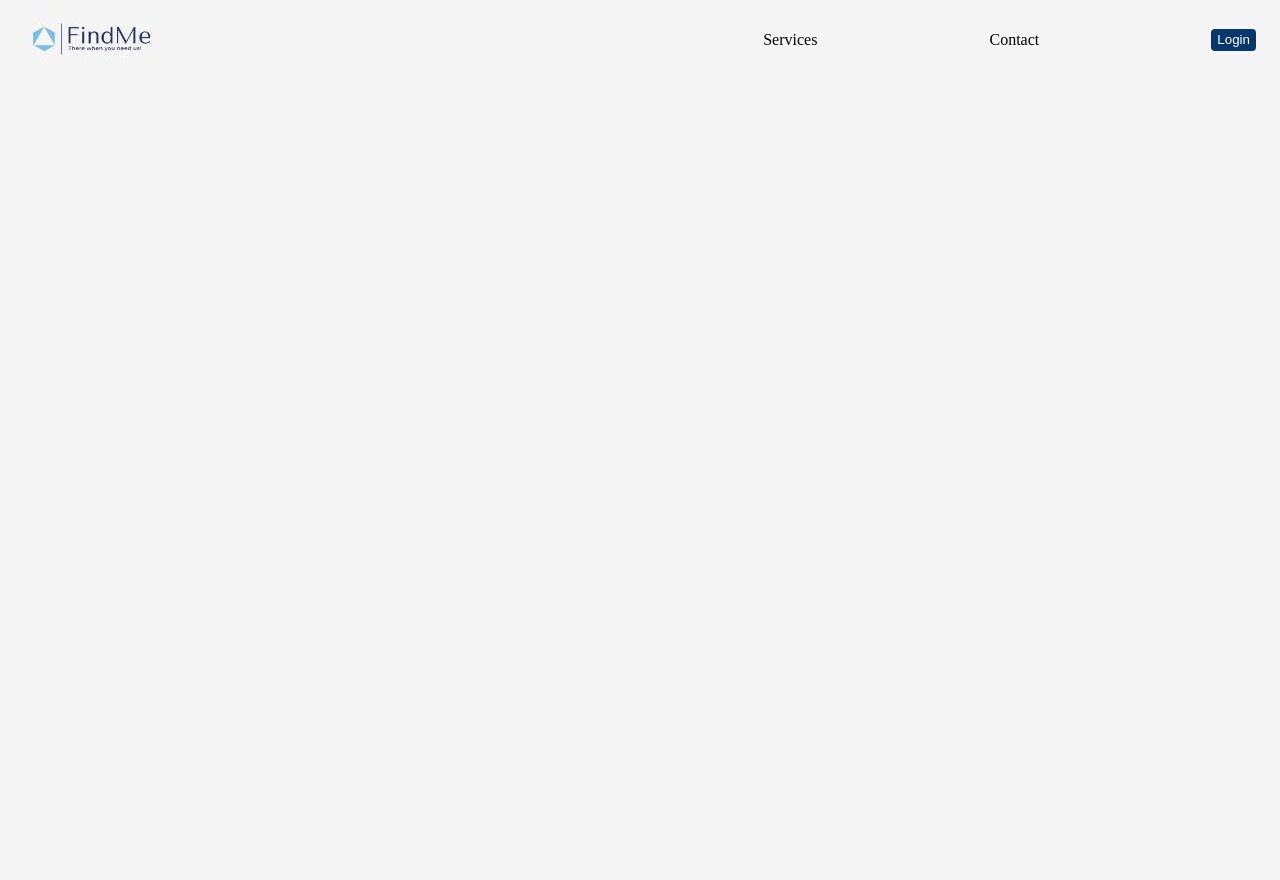
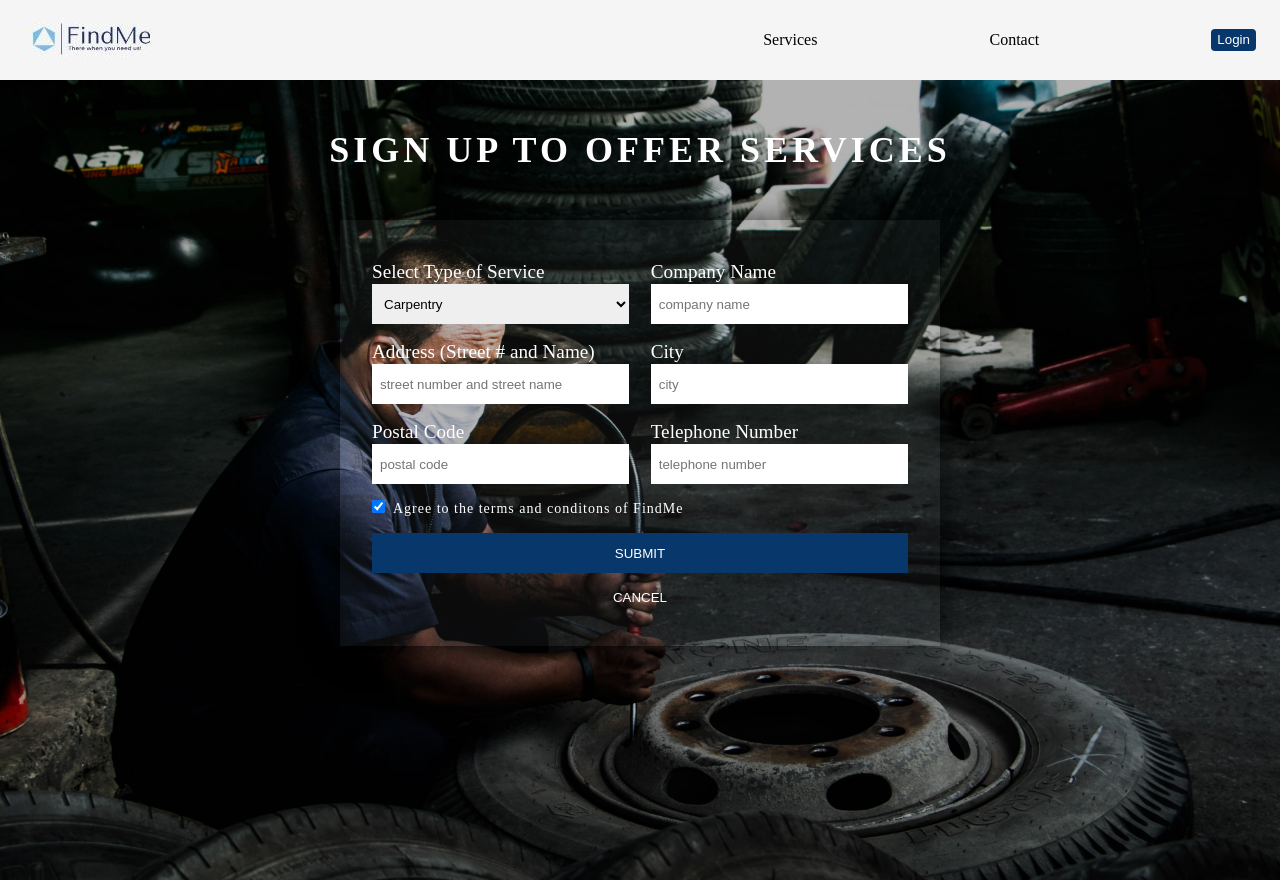
Before and after one commit to Al-Hackman/albert-hackman-capstone, a React (Create React App) app in the folder client/: page /service-providers/sign-up in a window 1280 px wide. Before the commit the page ends 800 px from the top, so only its background shows below. Built offline with nearby package versions, Linux system fonts and the light colour scheme.

Commit message:
Added Service Provider Sign Up Component

```diff
--- a/client/src/App.js
+++ b/client/src/App.js
@@ -6,6 +6,7 @@ import HomePage from './components/HomePage/HomePage';
 import SignIn from './components/SignIn/SignIn';
 import SignUp from './components/SignUp/SignUp';
 import ForgotPassword from './components/ForgotPassword/ForgotPassword';
+import ServiceProviderSignUp from './components/ServiceProviderSignUp/ServiceProviderSignUp';
 
 
 function App() {
@@ -32,6 +33,10 @@ function App() {
                       <SignUp />
                   </Route>
 
+                  <Route path="/service-providers/sign-up">
+                      <ServiceProviderSignUp />
+                  </Route>
+
                   {/* <Route path="/users/sign-up">
                       <SignUpPage />
                   </Route> */}
--- /dev/null
+++ b/client/src/components/ServiceProviderSignUp/ServiceProviderSignUp.jsx
@@ -0,0 +1,62 @@
+import React from 'react';
+import './serviceProviderSignUp.scss';
+
+
+
+
+function ServiceProviderSignUp() {
+    return (
+        <section className="sign-up-sp">
+            <div className="sign-up-sp__wrap">
+                <h1 className="sign-up-sp__title">SIGN UP TO OFFER SERVICES</h1>
+                <div className="sign-up-sp__form-wrap">
+                    <form className= "sign-up-sp__form">
+                        <div className="sign-up-sp__display-wrap">
+                            <div className="sign-up-sp__input-wrap">
+                                <label className="sign-up-sp__label" for="services">Select Type of Service</label>
+                                <select className="sign-up-sp__input" name="services">
+                                    <option value="carpentry">Carpentry</option>
+                                    <option value="auto-mechanic">Auto-Mechanic</option>
+                                    <option value="electrician">Electrician</option>
+                                    <option value="plumbing">Plumbing</option>
+                                    <option value="gardener">Gardener</option>
+                                </select>
+                            </div>
+                            <div className="sign-up-sp__input-wrap">
+                                <label className="sign-up-sp__label">Company Name</label>
+                                <input type="text" className="sign-up-sp__input" placeholder="company name"/>
+                            </div>
+                        </div>
+                        <div className="sign-up-sp__display-wrap">
+                            <div className="sign-up-sp__input-wrap">
+                                <label className="sign-up-sp__label">Address (Street # and Name)</label>
+                                <input type="text" className="sign-up-sp__input" placeholder="street number and street name"/>
+                            </div>
+                            <div className="sign-up-sp__input-wrap">
+                                <label className="sign-up-sp__label">City</label>
+                                <input type="text" className="sign-up-sp__input" placeholder="city"/>
+                            </div>
+                        </div>
+                        <div className="sign-up-sp__display-wrap">
+                            <div className="sign-up-sp__input-wrap">
+                                <label className="sign-up-sp__label">Postal Code</label>
+                                <input type="text" className="sign-up-sp__input" placeholder="postal code"/>
+                            </div>
+                            <div className="sign-up-sp__input-wrap">
+                                <label className="sign-up-sp__label">Telephone Number</label>
+                                <input type="text" className="sign-up-sp__input" placeholder="telephone number"/>
+                            </div>
+                        </div>
+                        <label className="sign-up-sp__checkbox">
+                            <input className="sign-up-sp__input-check" type="checkbox" name="checkbox" defaultChecked/>
+                            Agree to the terms and conditons of FindMe</label>
+                        <button className="sign-up-sp__btn" type="submit" value="Submit">SUBMIT</button>
+                        <button className="sign-up-sp__cancel" type="reset" value="Reset">CANCEL</button>
+                    </form>
+                </div>
+            </div>
+        </section>
+    )
+}
+
+export default ServiceProviderSignUp;
--- /dev/null
+++ b/client/src/components/ServiceProviderSignUp/serviceProviderSignUp.scss
@@ -0,0 +1,131 @@
+@use '../../styles/partials/variables' as *;
+@use '../../styles/partials/mixins' as *;
+
+
+.sign-up-sp{
+    background-image: url(../../assets/images/mechanic.jpg);
+    width: 100%;
+    background-repeat: repeat-x;
+    animation: slideleft 10s infinite linear;
+    -webkit-animation: slideleft 10s infinite linear;
+    background-size: cover;
+    -webkit-background-size: cover;
+    -moz-background-size: cover;
+    background-attachment: fixed;
+    position: relative;
+    min-height: 100vh;
+
+    &__title{
+        @include lower-header;
+        margin: 0px;
+        color: $secondary;
+        text-transform: uppercase;
+        letter-spacing: 4px;
+        text-align: center;
+        padding: 1.5rem 0px;
+    }
+
+    &__wrap{
+        background: rgba(0, 0, 0, 0.3);
+        min-height: 100vh;
+    }
+
+    &__form-wrap{
+        max-width: 288px;
+        margin: 0 auto;
+        position: relative;
+        z-index: 999;
+        padding: 2.5em 2em;
+        background: rgba(255, 255, 255, 0.04);
+        -webkit-box-shadow: -1px 4px 28px 0px rgb(0 0 0 / 75%);
+        -moz-box-shadow: -1px 4px 28px 0px rgba(0,0,0,0.75);
+        box-shadow: -1px 4px 28px 0px rgb(0 0 0 / 75%);
+    }
+
+    &__label{
+        color: $secondary;
+        @include sub-header;
+    }
+
+    &__input{
+        width: 100%;
+        height: 2rem;
+        display: flex;
+        justify-content: flex-end;
+        margin-bottom: 0.8rem;
+        border: none;
+        padding-left: 0.5rem;
+    }
+    &__checkbox{
+        position: relative;
+        display: block;
+        letter-spacing: 1px;
+        font-size: 14px;
+        color: $secondary;
+        margin-bottom: 1rem;
+    }
+    &__input-check{
+        margin: 0px 0.5rem 0px 0px;
+
+    }
+    &__btn{
+        width: 100%;
+        height: 2rem;
+        background-color: $cta-button;
+        color: $secondary;
+        border: none;
+        margin-bottom: 1rem;
+    }
+    &__cancel{
+        background-color: none;
+        color: $secondary;
+        outline: none;
+        background-color:  rgba(0, 0, 0, 0);
+        border: none;
+        width: 100%;
+        display: flex;
+        justify-content: center;
+    }
+    @include tablet-up {
+
+        &__title{
+            @include header;
+            padding: 3rem 0px;
+        }
+        &__form-wrap{
+            max-width: 600px;
+        }
+        &__display-wrap{
+            display: flex;
+            justify-content: space-between;
+        }
+        &__input-wrap{
+            width: 48%;
+        }
+        &__label{
+           font-size: 1.2rem;
+        }
+        &__input{
+            height: 2.5rem;
+            margin-bottom: 1rem;
+        }
+        &__btn{
+            height: 2.5rem;
+            width: 100%;
+            display: flex;
+            flex-direction: row;
+            justify-content: center;
+            align-items: center;
+        }
+
+    }
+
+
+}
+
+
+
+@keyframes slideleft {
+	from { background-position: 0 0; }
+	to { background-position: 100% 0; }
+}
```
Also changed, not shown: client/src/assets/images/mechanic.jpg (added), 1 other file (tests, documents, lock files or other folders).
